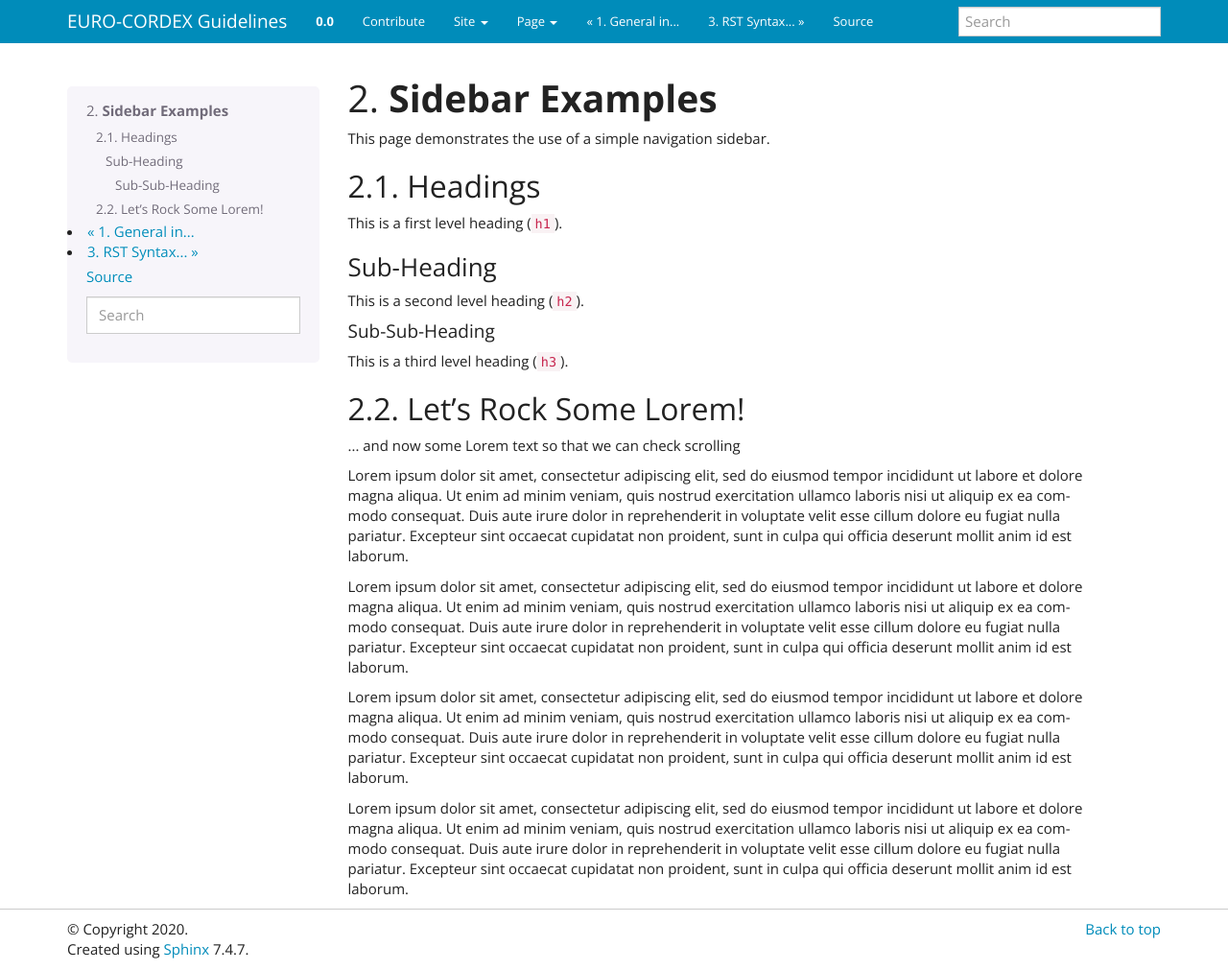
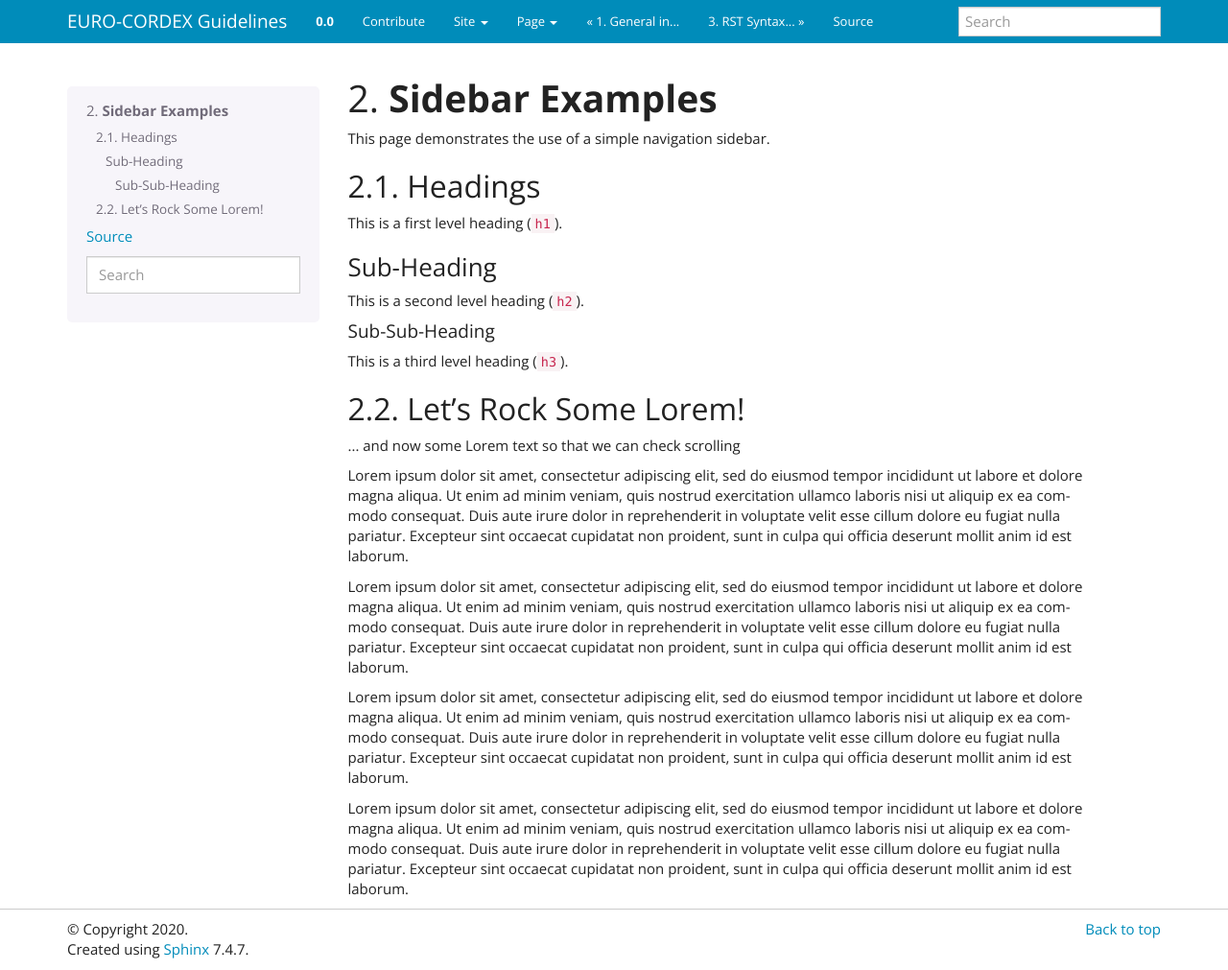
Before and after one commit to KatharinaBuelow/data-guide, a Sphinx documentation site: the page built from source/sidebar.rst, in a window 1280 px wide and 1011 px high. Shown: the whole window at 96% size. Built offline with Sphinx 7.4.7, drawn with Linux system fonts in a browser that asks for light colours.

Commit message:
Update conf.py

```diff
--- a/source/conf.py
+++ b/source/conf.py
@@ -263,7 +263,7 @@ html_static_path = ['_static']
 # Custom sidebar templates, maps document names to template names.
 #
 # html_sidebars = {}
-#html_sidebars = {'sidebar': ['localtoc.html', 'sourcelink.html', 'searchbox.html']}
+html_sidebars = {'sidebar': ['localtoc.html', 'sourcelink.html', 'searchbox.html']}
 
 # Additional templates that should be rendered to pages, maps page names to
 # template names.
```
